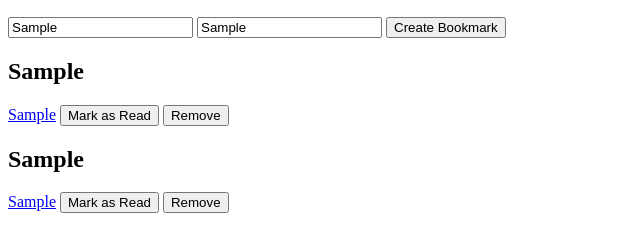
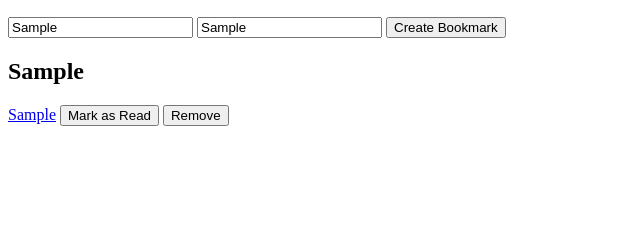
Before and after one commit to lrknaff/linked-lists, a plain HTML site: page index.html in a window 1280 px wide. Both pictures are taken after typing "Sample", "Sample" into the empty fields and a click on the button "Create Bookmark". Shown: the part 50-302 px from the top of the page, without its empty margins (0-640 px from the left). Drawn offline with nearby package versions, Linux system fonts and the light colour scheme.

Commit message:
got additional bookmark fields to work

```diff
--- a/index.html
+++ b/index.html
@@ -5,6 +5,7 @@
     <title>Linked Lists</title>
   </head>
   <body>
+
     <section class="create-bookmark">
       <h1>Linked Lists</h1>
       <input id="title-input" type="text" placeholder="title" />
@@ -12,14 +13,6 @@
       <button id="create-bookmark-btn">Create Bookmark</button>
     </section>
 
-    <section class="bookmark-list">
-      <article>
-        <h2>Title</h2>
-        <a href="#">link</a>
-        <button>Mark as Read</button>
-        <button>Remove</button>
-      </article>
-    </section>
     <script src="scripts.js"></script>
   </body>
 </html>
--- a/scripts.js
+++ b/scripts.js
@@ -1,4 +1,3 @@
-
 
 function getTitleInput () {
   var titleInput = $('#title-input').val();
@@ -10,24 +9,23 @@ function getUrlInput () {
   console.log(urlInput);
 }
 
-function addBookmarkText () {
-   //store input variables
+
+function addAnotherBookmark () {
   var titleInput = $('#title-input').val();
   var urlInput = $('#url-input').val();
-  //insert getTitleInput in h2
-  $('h2').text(titleInput);
-  $('a').text(urlInput);
-}
-
-function addAnotherBookmark () {
-  var bookmarkList = $('.bookmark-list').html();
-  $('body').append('<div>' + bookmarkList + '</div>');
-}
+  //add new bookmark to list
+  $('.create-bookmark').append(`
+      <article>
+        <h2>${titleInput}</h2>
+        <a href="#">${urlInput}</a>
+        <button>Mark as Read</button>
+        <button>Remove</button>
+      </article>`);
+};
 
 $('#create-bookmark-btn').click(function (){
   getTitleInput();
   getUrlInput();
-  addBookmarkText();
   addAnotherBookmark();
 
 });
```
